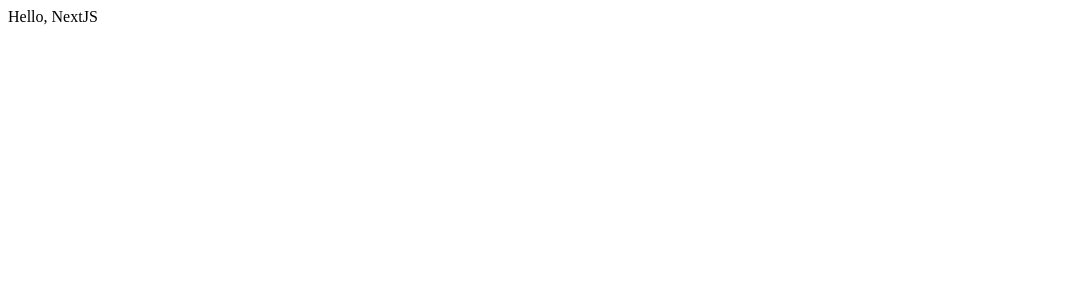
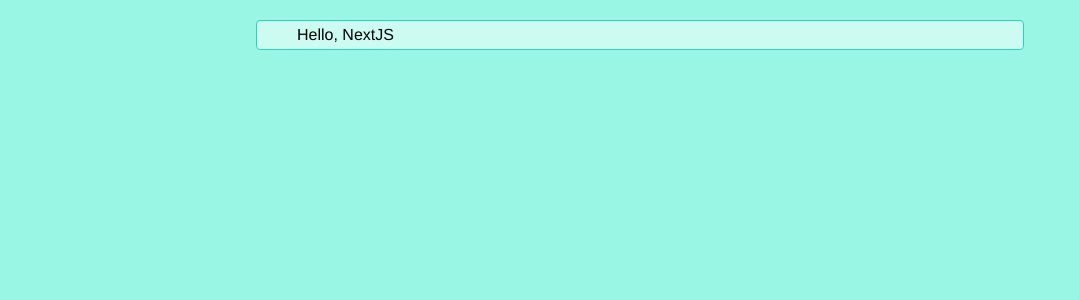
Before and after one commit to nok-f/nok.blog, a Next.js app: page / in a window 1280 px wide. Shown: the top 300 px of the page, without its empty margins (0-1079 px from the left). Built offline with nearby package versions, Linux system fonts and the light colour scheme.

Commit message:
feat: add container

```diff
--- a/app/layout.tsx
+++ b/app/layout.tsx
@@ -1,5 +1,8 @@
 import React from 'react';
 import { Metadata } from 'next';
+
+import Container from './../components/Container';
+import '../styles/globals.css';
 
 export const metadata: Metadata = {
   title: 'さびメモ',
@@ -8,7 +11,9 @@
 export default function RootLayout({ children }: { children: React.ReactNode }) {
   return (
     <html lang="en">
-      <body>{children}</body>
+      <body>
+        <Container>{children}</Container>
+      </body>
     </html>
   );
 }
--- /dev/null
+++ b/components/Container.tsx
@@ -0,0 +1,23 @@
+import React from 'react';
+
+import { cls } from './../lib/cls';
+
+type Props = {
+  children: React.ReactNode;
+  className?: string;
+};
+
+const Container: React.FC<Props> = ({ children, className }) => {
+  return (
+    <div
+      className={cls(
+        'max-w-3xl px-10 py-0.5 m-auto h-full bg-teal-100 border border-solid rounded border-teal-400',
+        className,
+      )}
+    >
+      {children}
+    </div>
+  );
+};
+
+export default Container;
--- /dev/null
+++ b/lib/cls.ts
@@ -0,0 +1,8 @@
+import { clsx } from 'clsx';
+import { twMerge } from 'tailwind-merge';
+
+import type { ClassValue } from 'clsx';
+
+const cls = (...inputs: ClassValue[]) => twMerge(clsx(inputs));
+
+export { cls };
--- a/package.json
+++ b/package.json
@@ -10,11 +10,13 @@
     "prettier": "prettier --write ."
   },
   "dependencies": {
+    "clsx": "^2.0.0",
     "contentlayer": "^0.3.4",
     "next": "13.5.4",
     "next-contentlayer": "^0.3.4",
     "react": "^18",
-    "react-dom": "^18"
+    "react-dom": "^18",
+    "tailwind-merge": "^2.1.0"
   },
   "devDependencies": {
     "@types/node": "^20",
--- /dev/null
+++ b/styles/globals.css
@@ -0,0 +1,17 @@
+@tailwind base;
+@tailwind components;
+@tailwind utilities;
+
+root {
+  background-color: #dda0dd;
+}
+
+body {
+  height: 100%;
+  min-height: 100vh;
+  margin: 20px;
+  background-color: #99f6e4;
+  color: #000;
+  font-family: 'Helvetica Neue', Arial, 'Hiragino Kaku Gothic ProN', 'Hiragino Sans', Meiryo,
+    sans-serif;
+}
```
Also changed, not shown: 1 other file (tests, documents, lock files or other folders).
